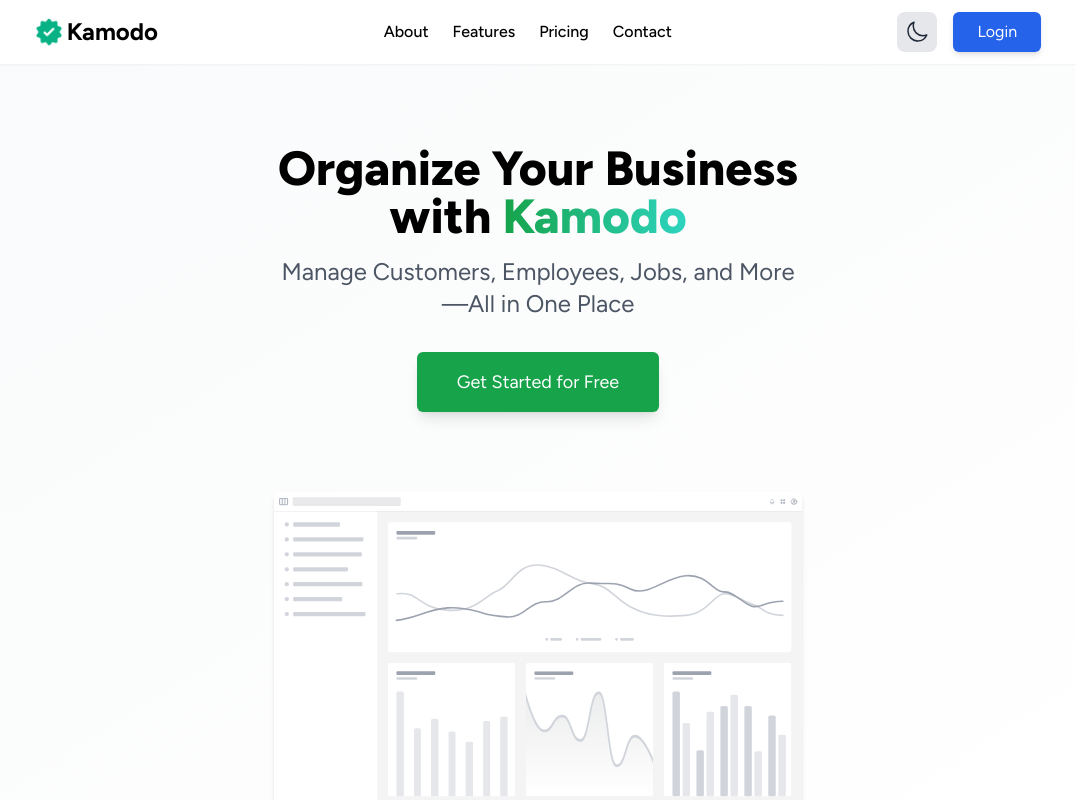
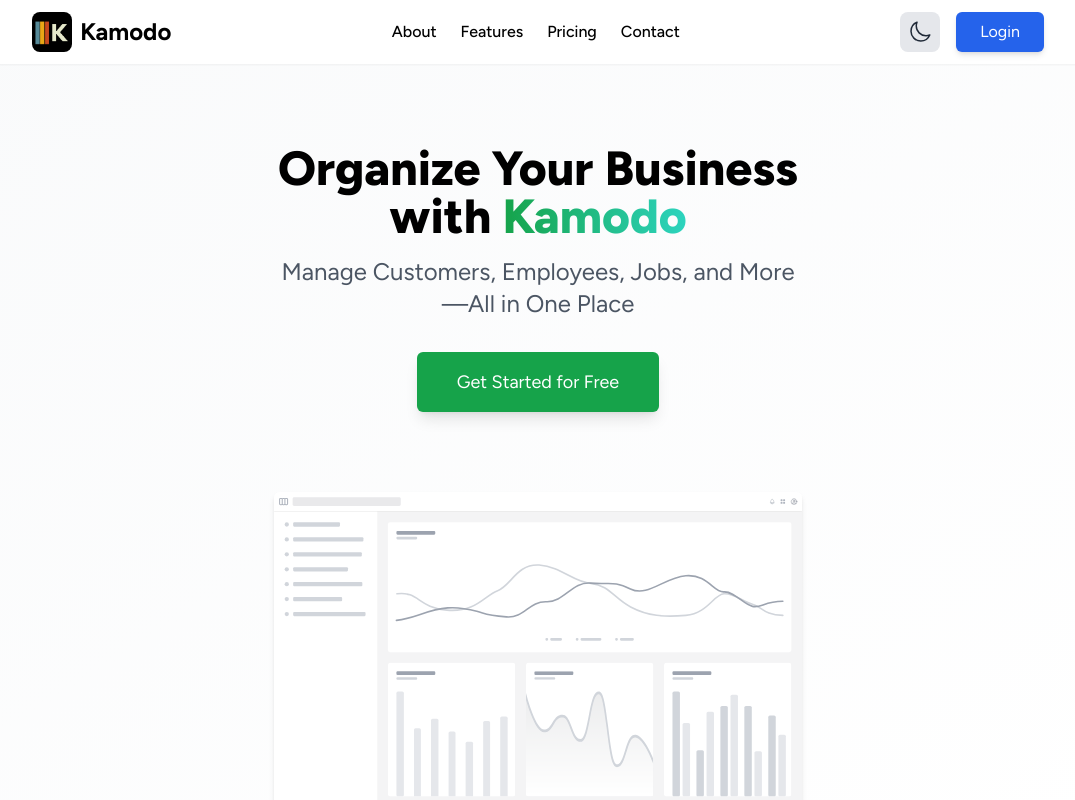
Before and after one commit to Grupith/kamodo, a Next.js app: page / in a window 1280 px wide. Shown: the top 800 px of the page, without its empty margins (102-1177 px from the left). Built offline with nearby package versions, Linux system fonts and the light colour scheme; no server answers.

Commit message:
added new logo

```diff
--- a/components/LandingPage.tsx
+++ b/components/LandingPage.tsx
@@ -23,6 +23,7 @@
 import { useAuth } from "@/contexts/AuthContext";
 import { handleGoogleLogin, signOutUser } from "@/lib/auth";
 import { useRouter } from "next/navigation";
+import Kamodo from "../public/images/kamodo.png";
 
 const LandingPage = () => {
   const [isMenuOpen, setIsMenuOpen] = useState(false);
@@ -90,8 +91,17 @@
             className="container mx-auto flex items-center justify-between md:justify-around py-3 px-6"
           >
             <Link href="#">
-              <div className="flex space-x-1 items-center">
-                <Image alt="Kamodo logo" src={Check} className="w-7 h-7" />
+              <div className="flex space-x-1 items-center cursor-pointer">
+                <div className="flex justify-center ">
+                  <Image
+                    src={Kamodo}
+                    alt="Kamodo Logo"
+                    width={150}
+                    height={150}
+                    priority
+                    className="dark:invert w-10 h-10 mr-1 rounded-lg" // Inverts colors in dark mode if needed
+                  />
+                </div>
                 <div className="text-2xl font-bold">Kamodo</div>
               </div>
             </Link>
@@ -263,7 +273,7 @@
                   Overwhelmed by CRMs? Kamodo makes business management simple
                   and stress-free.
                 </p>
-                <ul className="max-w-xl space-y-4 text-gray-800 bg-gray-100 border border-gray-200 shadow-lg rounded-md p-6 text-lg list-inside dark:text-gray-300 dark:bg-gray-800">
+                <ul className="max-w-xl space-y-4 text-gray-800 bg-gray-100 border border-gray-200 dark:border-gray-700 shadow-lg rounded-md p-6 text-lg list-inside dark:text-gray-300 dark:bg-gray-800">
                   <li className="flex items-center">
                     <Checkmark />
                     Manage your customers
@@ -293,7 +303,7 @@
 
               {/* Right Side */}
               <div className="w-full lg:w-1/3 lg:pl-8 mt-10 lg:mt-0">
-                <div className="bg-gray-100 dark:bg-gray-800 border border-gray-200 shadow-sm rounded-md px-6 py-10">
+                <div className="bg-gray-100 dark:bg-gray-800 border border-gray-200 dark:border-gray-700 shadow-sm rounded-md px-6 py-10">
                   <p className="text-gray-900 mb-4 font-semibold md:text-xl lg:text-xl dark:text-gray-200">
                     Why Choose Kamodo?
                   </p>
@@ -566,7 +576,7 @@
     whileInView={{ opacity: 1, y: 0 }}
     transition={{ duration: 0.8, ease: "easeOut" }}
     viewport={{ once: true }}
-    className="bg-white border border-gray-200 p-6 rounded-md shadow-lg hover:shadow-xl transition-transform hover:scale-[1.02] dark:bg-gray-800 dark:text-white"
+    className="bg-white border border-gray-200 dark:border-gray-700 p-6 rounded-md shadow-lg hover:shadow-xl transition-transform hover:scale-[1.02] dark:bg-gray-800 dark:text-white"
   >
     <div className="mb-4">
       <Icon className="h-12 w-12 text-green-600" />
```
Also changed, not shown: public/images/kamodo.png (added).
